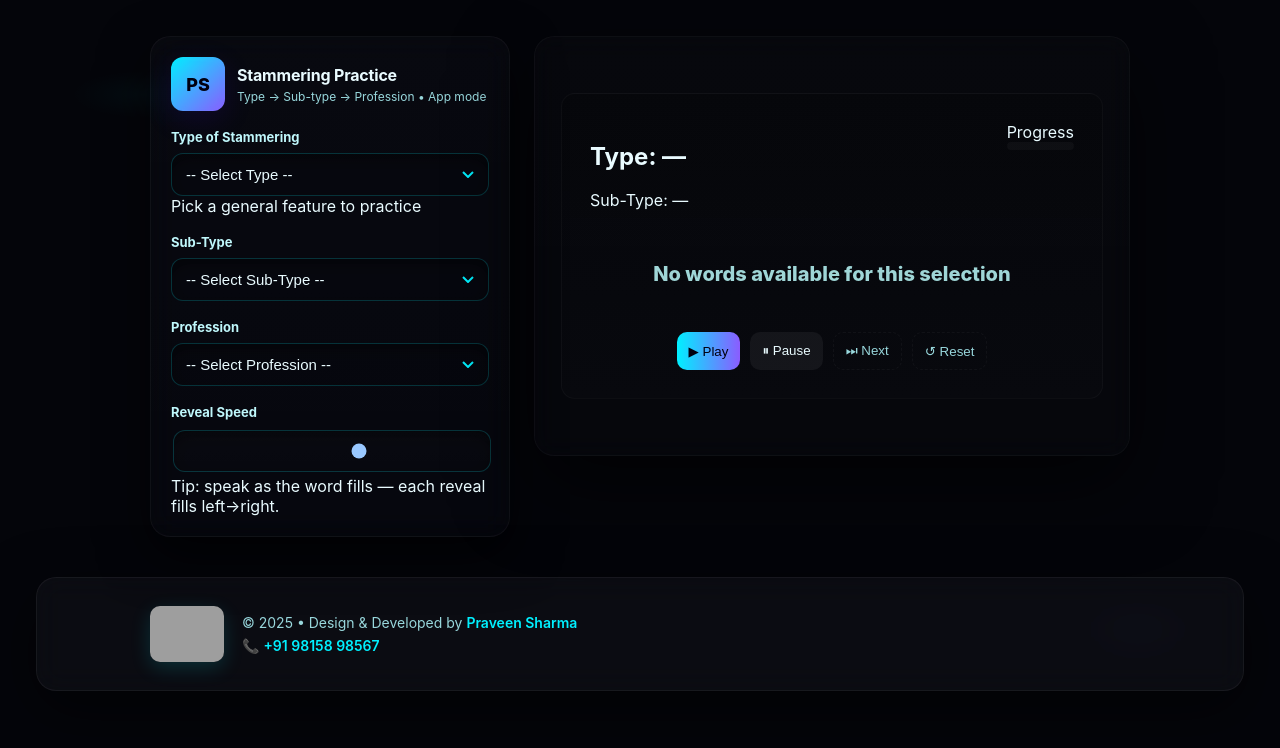
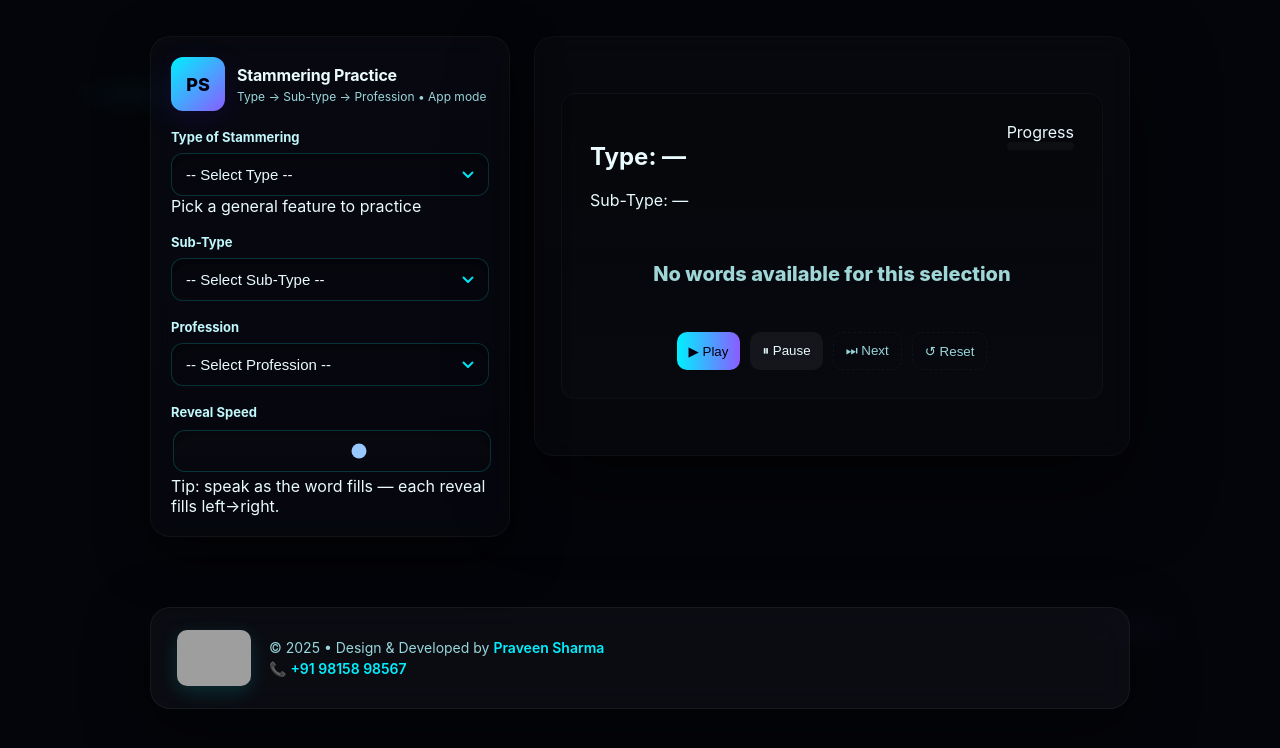
Before and after one commit to praveenkrwebdev/Stammering-Practice-App, a plain HTML site: page index.html in a window 1280 px wide. Drawn offline with Linux system fonts and the light colour scheme; grey boxes are pictures that could not be loaded.

Commit message:
Update index.html

```diff
--- a/index.html
+++ b/index.html
@@ -156,20 +156,25 @@
     .stage{ order:2; padding:18px; min-height:300px }
   }
 
-  /* ---------------- Footer ---------------- */
+/* ---------------- Footer (Updated) ---------------- */
 .app-footer {
+  width: 100%;
+  display: flex;
+  justify-content: center; /* Center the footer frame */
+  padding: 30px 0;
   margin-top: 40px;
-  padding: 28px 18px;
-  background: rgba(255,255,255,0.03);
-  border: 1px solid rgba(255,255,255,0.05);
-  border-radius: 20px;
-  backdrop-filter: blur(14px) saturate(130%);
-  box-shadow: 0 20px 60px rgba(0,0,0,0.55);
 }
 
 .footer-inner {
-  max-width: 980px;
-  margin: 0 auto;
+  width: 100%;
+  max-width: 980px; /* SAME WIDTH AS .shell */
+  padding: 22px 26px;
+  background: rgba(255,255,255,0.03);
+  border-radius: 20px;
+  border: 1px solid rgba(255,255,255,0.05);
+  backdrop-filter: blur(14px) saturate(130%);
+  box-shadow: 0 20px 60px rgba(0,0,0,0.55);
+
   display: flex;
   align-items: center;
   gap: 18px;
@@ -185,7 +190,7 @@
 .footer-text {
   display: flex;
   flex-direction: column;
-  gap: 6px;
+  gap: 4px;
 }
 
 .footer-text a {
@@ -212,12 +217,13 @@
   .footer-inner {
     flex-direction: column;
     text-align: center;
+    gap: 10px;
   }
   .footer-logo {
     width: 90px;
-    margin-bottom: 8px;
   }
 }
+
 
 </style>
 </head>
@@ -659,8 +665,7 @@ reflectState();
 </script>
 
 
-  <!-- FOOTER -->
-<footer class="app-footer">
+ <footer class="app-footer">
   <div class="footer-inner">
 
     <img
@@ -683,5 +688,6 @@ reflectState();
   </div>
 </footer>
 
+
 </body>
 </html>
```
